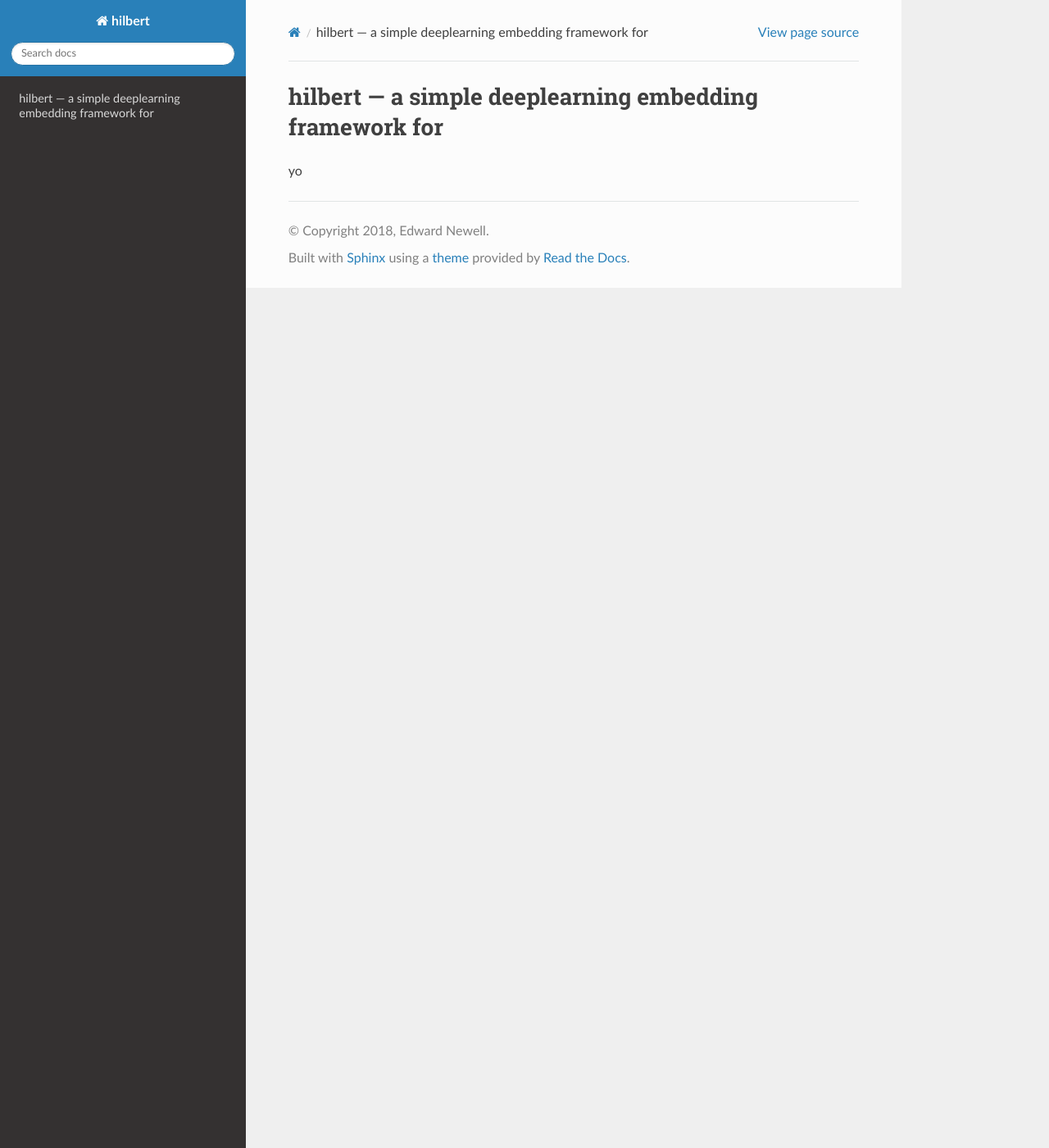
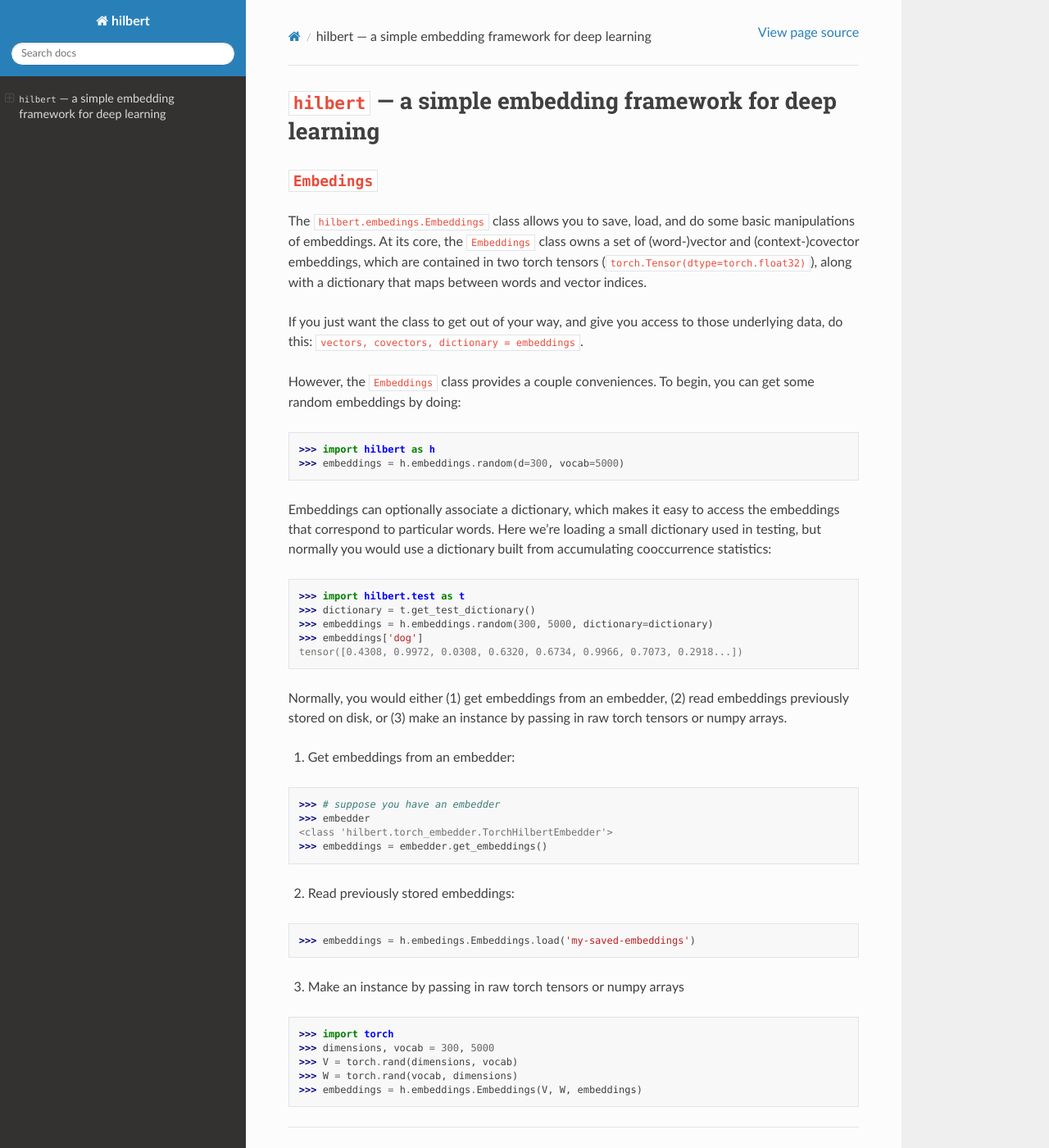
Before and after one commit to enewe101/hilbert, a Sphinx documentation site: the page built from docs/index.rst, in a window 1280 px wide and 1400 px high. Shown: the whole window at 82% size. Built offline with Sphinx 7.4.7 and the Read the Docs theme 2.0.0, drawn with Linux system fonts in a browser that asks for light colours.

Commit message:
update docs

```diff
--- a/docs/index.rst
+++ b/docs/index.rst
@@ -3,7 +3,67 @@
    You can adapt this file completely to your liking, but it should at least
    contain the root `toctree` directive.
 
-hilbert --- a simple deeplearning embedding framework for
-===================================
+``hilbert`` --- a simple embedding framework for deep learning
+==============================================================
 
-yo
+``Embedings``
+~~~~~~~~~~~~~
+
+The ``hilbert.embedings.Embeddings`` class allows you to save, load, and do
+some basic manipulations of embeddings.  At its core, the ``Embeddings`` class
+owns a set of (word-)vector and (context-)covector embeddings, which are
+contained in two torch tensors (``torch.Tensor(dtype=torch.float32)``), along
+with a dictionary that maps between words and vector indices.
+
+If you just want the class to get out of your way, and give you access to those
+underlying data, do this: ``vectors, covectors, dictionary = embeddings``.
+
+However, the ``Embeddings`` class provides a couple conveniences.  To begin,
+you can get some random embeddings by doing:
+
+.. code-block:: python
+
+    >>> import hilbert as h
+    >>> embeddings = h.embeddings.random(d=300, vocab=5000)
+
+Embeddings can optionally associate a dictionary, which makes it easy to
+access the embeddings that correspond to particular words.  Here we're loading
+a small dictionary used in testing, but normally you would use a dictionary
+built from accumulating cooccurrence statistics:
+
+.. code-block:: python
+
+    >>> import hilbert.test as t
+    >>> dictionary = t.get_test_dictionary()
+    >>> embeddings = h.embeddings.random(300, 5000, dictionary=dictionary)
+    >>> embeddings['dog']
+    tensor([0.4308, 0.9972, 0.0308, 0.6320, 0.6734, 0.9966, 0.7073, 0.2918...])
+
+Normally, you would either (1) get embeddings from an embedder, (2) read
+embeddings previously stored on disk, or (3) make an instance by passing in
+raw torch tensors or numpy arrays.
+
+(1) Get embeddings from an embedder:
+
+.. code-block:: python
+
+    >>> # suppose you have an embedder
+    >>> embedder
+    <class 'hilbert.torch_embedder.TorchHilbertEmbedder'>
+    >>> embeddings = embedder.get_embeddings()
+
+(2) Read previously stored embeddings:
+
+.. code-block:: python
+
+    >>> embeddings = h.embedings.Embeddings.load('my-saved-embeddings')
+
+(3) Make an instance by passing in raw torch tensors or numpy arrays
+
+.. code-block:: python
+
+    >>> import torch
+    >>> dimensions, vocab = 300, 5000
+    >>> V = torch.rand(dimensions, vocab)
+    >>> W = torch.rand(vocab, dimensions)
+    >>> embeddings = h.embeddings.Embeddings(V, W, embeddings)
```
Also changed, not shown: 6 other files.
